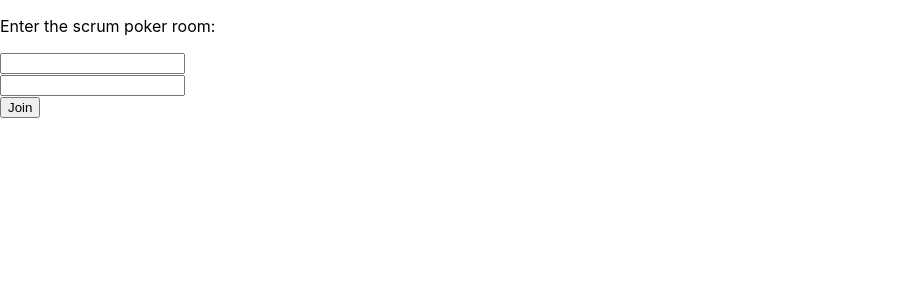
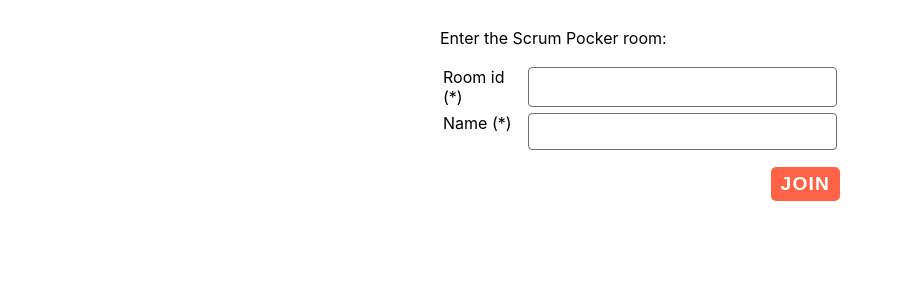
Before and after one commit to mamanipatricia/scrum-pocker, a React (Create React App) app in the folder frontend/: page /login in a window 1280 px wide. Shown: the top 300 px of the page, without its empty margins (0-903 px from the left). Built offline with nearby package versions, Linux system fonts and the light colour scheme.

Commit message:
fixed and some styles in login and story title views

```diff
--- a/frontend/src/App.css
+++ b/frontend/src/App.css
@@ -30,6 +30,10 @@
   flex-wrap: wrap;
   max-width:450px;
   margin:0 auto;
+  justify-content: center;
+  justify-items: center;
+  align-content: center;
+
 }
 .results-container {
   display: flex;
@@ -55,15 +59,25 @@
   font-size: 1.2em;
   text-decoration: none;
   margin-top: 14px;
+  text-transform: uppercase;
+  letter-spacing: 0.06em;
 }
 .btn:hover {
-  background-color: #b6b5df;
+  background-color: tomato;
+  box-shadow: 0px 3px 7px #3c3c3c;
+  cursor: pointer;
 }
 .btn:disabled {
   cursor: not-allowed;
   opacity: 0.5;
 }
 
+.button-box {
+  display: flex;
+  align-items: center;
+  justify-content: flex-end;
+  /* background: green; */
+}
 /* creando estilos para la imagen */
 .profile {
   max-width: 90px;
@@ -73,3 +87,53 @@
   border: 1px solid #3c3c3c;
   border-radius: 3px;
 }
+
+/* Login */
+.input {
+  padding: 10px 5px;
+  border: 1px solid #6e6c6c;
+  border-radius: 4px;
+  display: block;
+  width: 100%;
+}
+*{box-sizing: border-box;}
+
+.login-container {
+    display: flex;
+    flex-direction: column;
+    justify-content: center;
+    justify-items: center;
+    /* align-items: center; */
+    align-content: center;
+    width: 400px;
+    margin: 0 auto;
+    margin-right: auto;
+    padding: 12px 0px;
+    /* background: red; */
+}
+.label-input {
+  display: flex;
+  flex-flow: row;
+  flex-direction: row;
+  justify-items:center;
+  margin: 3px;
+}
+/* label */
+.label {
+  width: 110px;
+  /* background: royalblue; */
+}
+
+/* title */
+.title {
+  display: flex;
+  flex-flow: row;
+  flex-direction: column;
+  justify-content: center;
+  justify-items: center;
+  align-content: center;
+  /* background: green; */
+  text-align: center;
+    width: 500px;
+    margin: 0 auto;
+}
--- a/frontend/src/components/Login/Login.js
+++ b/frontend/src/components/Login/Login.js
@@ -33,21 +33,29 @@ export const Login = () => {
   };
   // STORY ES EL ROOM , EL QUE CONTIENE TODO
   return (
-    <div>
-      <p>Enter the scrum poker room:</p>
+    <div className="login-container w-1/2 mx-auto">
+      <p>Enter the Scrum Pocker room:</p>
+      <div className="label-input">
+        <label className="label">Room id (*)</label>
         <input
+          className="input"
           type="text"
           onChange={e => updateRoom(e.target.value)}
           value={room}
         />
-      <br />
+      </div>
+      <div className="label-input">
+        <label className="label">Name (*)</label>
         <input
+          className="input"
           type="text"
           onChange={event => setName(event.target.value)}
           value={name}
         />
-      <br />
-      <button onClick={join}>Join</button>
+      </div>
+      <div className="button-box">
+        <button className="btn" onClick={join}>Join</button>
+      </div>
     </div>
   );
 };
--- a/frontend/src/components/Story/Story.js
+++ b/frontend/src/components/Story/Story.js
@@ -16,7 +16,7 @@ export const Story = () => {
   // HTML
   return (
     <Router>
-      <div>
+      <div className="title">
         <h3>REPORTES DE VENTAS DE PANETONES</h3>
         <p>
           Generar reportes de ventas de panetones dinamicamente con disenos
```
Lines whose indentation alone changed are shown as unchanged.
